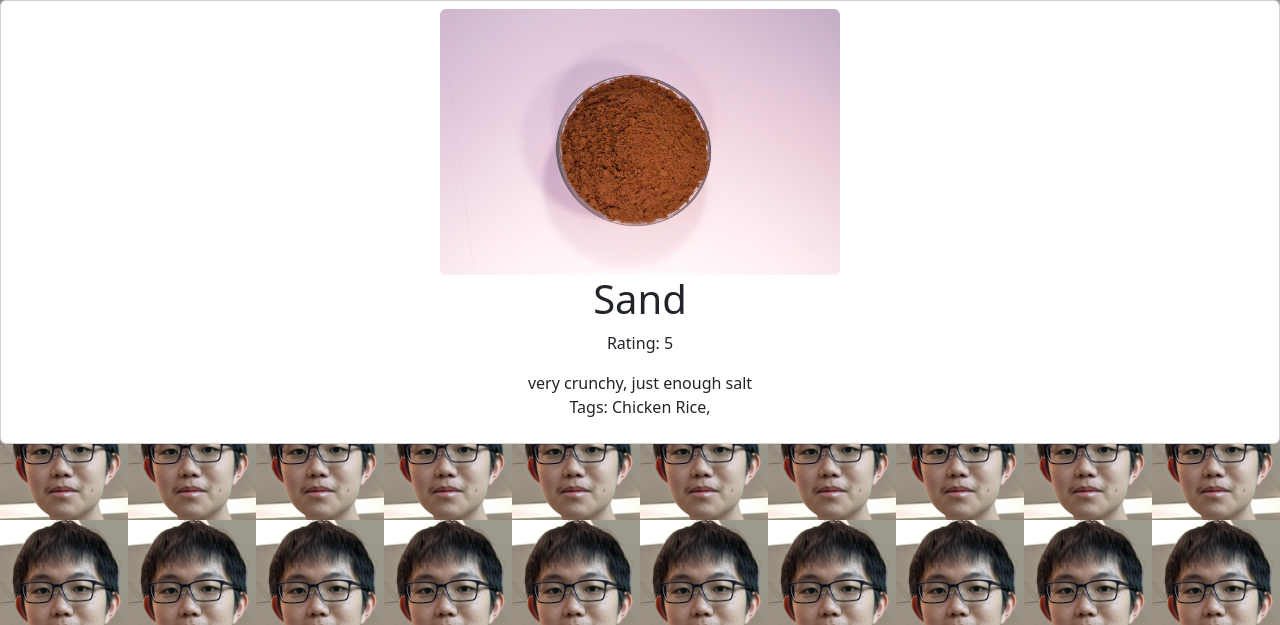
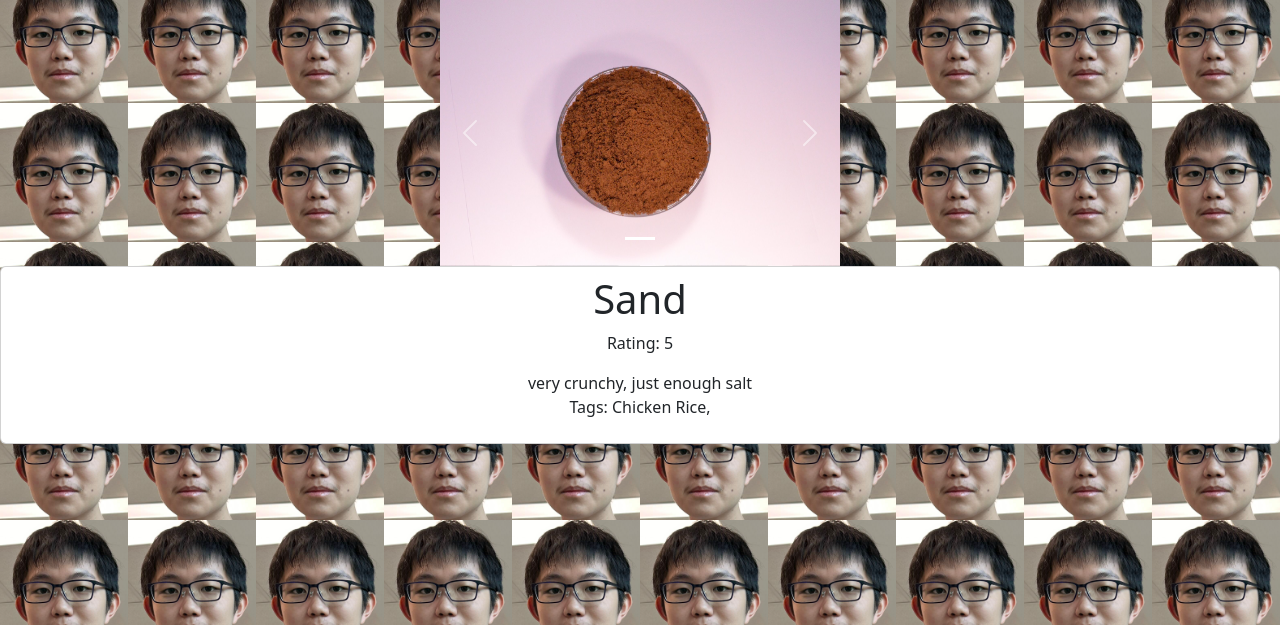
Before and after one commit to ryangohca/wahoo, a Flask app: a page that uses templates/base.html in a window 1280 px wide. Shown: the part 175-800 px from the top of the page. Run offline with Flask 3, Linux system fonts and the light colour scheme; data comes from the database, SQL or seed files in the repository; some libraries are stand-ins or nearby versions.

Commit message:
carousel done

```diff
--- a/app.py
+++ b/app.py
@@ -91,7 +91,7 @@ def generateUniqueUrl(title):
 @app.route('/')
 def root():
     contents = []
-    posts = Posts.query
+    posts = Posts.query.order_by(Posts.id.desc())
     for post in posts:
         ID = post.id
         image = Images.query.filter_by(postID=ID).first().imageName
@@ -100,7 +100,7 @@ def root():
     return render_template("home.html", contents=contents)
 
 """
-uncomment if need to reset stuff
+# uncomment if need to reset stuff
 @app.route('/reseteverything')
 def reseteverything():
     db.drop_all()
--- a/templates/base.html
+++ b/templates/base.html
@@ -7,6 +7,7 @@
             <link rel="icon" href="../static/images/Favicon-32x32.jpeg">
             <link rel="stylesheet" href="../static/base.css">
             <link href="https://cdn.jsdelivr.net/npm/bootstrap@5.3.3/dist/css/bootstrap.min.css" rel="stylesheet" integrity="sha384-QWTKZyjpPEjISv5WaRU9OFeRpok6YctnYmDr5pNlyT2bRjXh0JMhjY6hW+ALEwIH" crossorigin="anonymous">
+            <script src="https://cdn.jsdelivr.net/npm/bootstrap@5.3.3/dist/js/bootstrap.bundle.min.js" integrity="sha384-YvpcrYf0tY3lHB60NNkmXc5s9fDVZLESaAA55NDzOxhy9GkcIdslK1eN7N6jIeHz" crossorigin="anonymous"></script>
             {% block otherScripts %} {% endblock %}
         {% endblock %}
     </head>
--- a/templates/post.html
+++ b/templates/post.html
@@ -4,10 +4,37 @@
 {% block head %} {{ super() }} {% endblock %}
 {% block content %}
     <div class="d-flex justify-content-center">
+        <div style="width: 400px;">
+            <div id="imageCarousel" class="carousel slide" data-bs-ride="carousel">
+                <div class="carousel-indicators">
+                    <button type="button" data-bs-target="#imageCarousel" data-bs-slide-to="0" class="active" aria-current="true" aria-label="Slide 1"></button>
+                    {% for i in range(1, images|length) %}
+                        <button type="button" data-bs-target="#imageCarousel" data-bs-slide-to="{{i}}" aria-label="Slide {{i+1}}"></button>
+                    {% endfor %}
+                </div>
+                <div class="carousel-inner">
+                    <div class="carousel-item active">
+                        <img src="../static/images/posts/{{images[0]}}" class="d-block w-100">
+                    </div>
+                    {% for i in range(1, images|length) %}
+                        <div class="carousel-item">
+                            <img src="../static/images/posts/{{images[i]}}" class="d-block w-100">
+                        </div>
+                    {% endfor %}
+                </div>
+                <button class="carousel-control-prev" type="button" data-bs-target="#imageCarousel" data-bs-slide="prev">
+                    <span class="carousel-control-prev-icon" aria-hidden="true"></span>
+                    <span class="visually-hidden">Previous</span>
+                </button>
+                <button class="carousel-control-next" type="button" data-bs-target="#imageCarousel" data-bs-slide="next">
+                    <span class="carousel-control-next-icon" aria-hidden="true"></span>
+                    <span class="visually-hidden">Next</span>
+                </button>
+            </div>
+        </div>
+    </div>
+    <div class="d-flex justify-content-center">
         <div class="card" style="width: 100%; padding: 8px;">
-            {% for image in images %}
-                <img src="../static/images/posts/{{image}}" class="rounded mx-auto d-block" width="400"/>
-            {% endfor %}
             <div class="text-center">
                 <h1 class="text-capitalize"> {{post.title}} </h1>
                 <p> Rating: {{post.rating}} </p>
```
